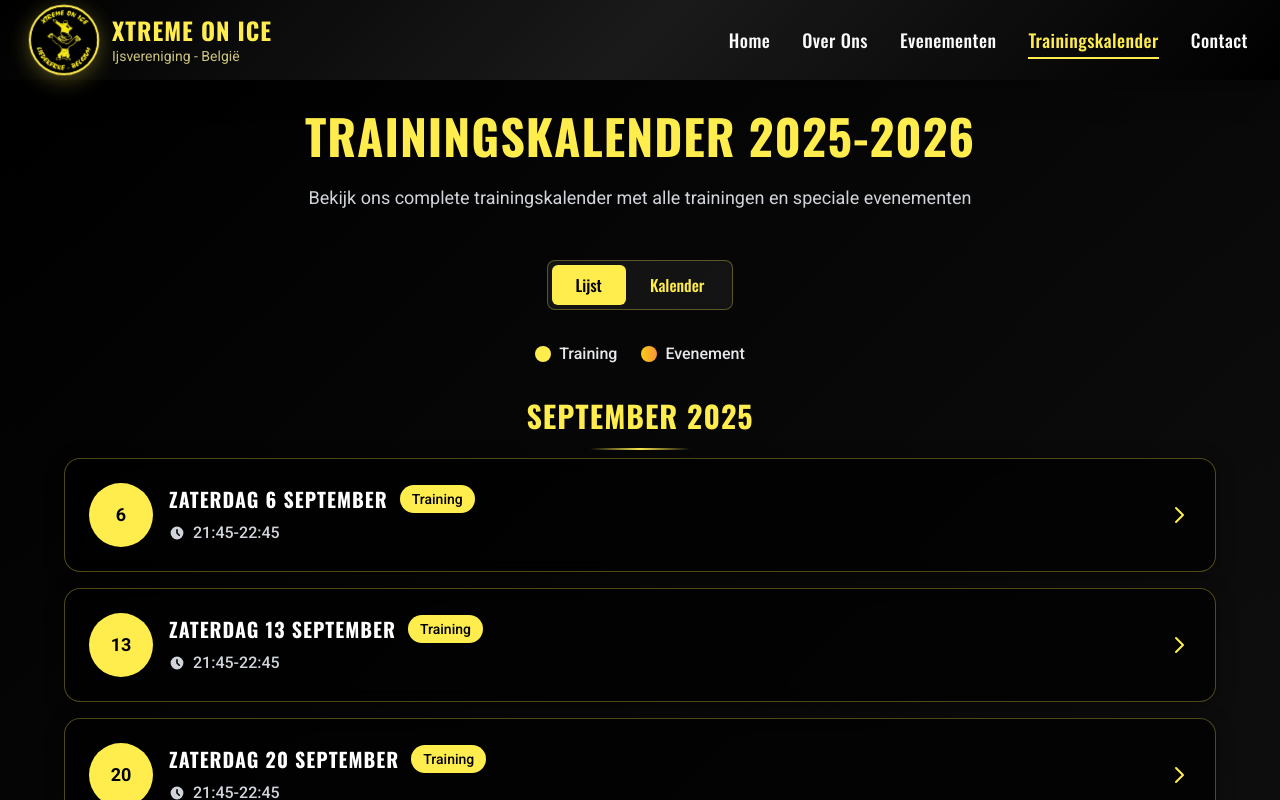
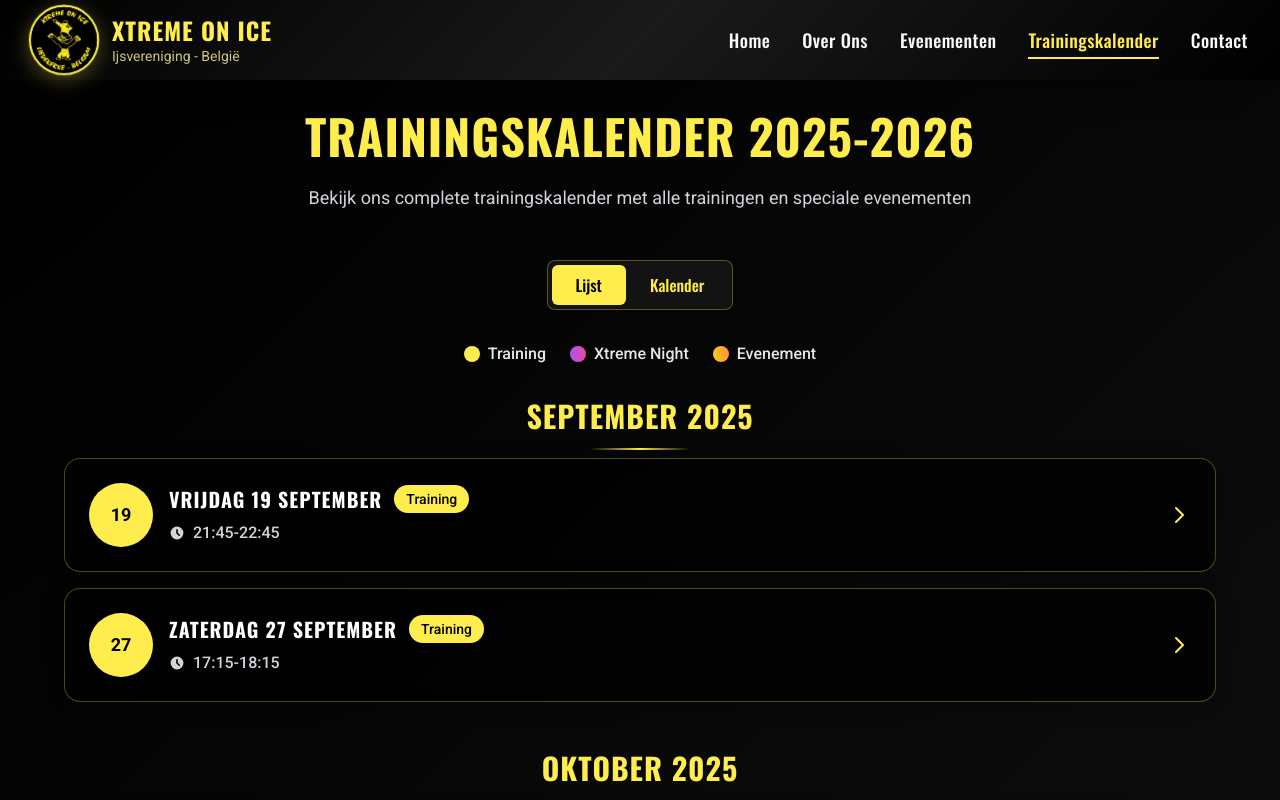
Before and after one commit to SBFUTURE/xtreme-website, a Vue app: page /trainingskalender in a window 1280 px wide. Shown: the top 800 px of the page. Built offline with nearby package versions, Linux system fonts and the light colour scheme.

Commit message:
updating schedule

```diff
--- a/src/assets/TrainingSchedules/training2025-2026.json
+++ b/src/assets/TrainingSchedules/training2025-2026.json
@@ -1,48 +1,53 @@
 [
-  { "date": "2025-09-06", "time": "21:45-22:45", "title": "Training", "note": "" },
-  { "date": "2025-09-13", "time": "21:45-22:45", "title": "Training", "note": "" },
-  { "date": "2025-09-20", "time": "21:45-22:45", "title": "Training", "note": "" },
-  { "date": "2025-09-27", "time": "21:45-22:45", "title": "Training", "note": "" },
+  { "date": "2025-09-19", "time": "21:45-22:45", "title": "Training", "note": "" },
+  { "date": "2025-09-27", "time": "17:15-18:15", "title": "Training", "note": "" },
 
-  { "date": "2025-10-04", "time": "19:15-20:15", "title": "Evenement", "note": "Xtreme Night" },
-  { "date": "2025-10-11", "time": "19:15-20:15", "title": "Training", "note": "" },
-  { "date": "2025-10-18", "time": "19:15-20:15", "title": "Training", "note": "" },
+  { "date": "2025-10-02", "time": "19:15-20:15", "title": "Training", "note": "" },
+  { "date": "2025-10-03", "time": "21:45-22:45", "title": "Training", "note": "" },
+  { "date": "2025-10-11", "time": "17:15-18:15", "title": "Evenement", "note": "Heist" },
+  { "date": "2025-10-16", "time": "19:15-20:15", "title": "Training", "note": "" },
+  { "date": "2025-10-17", "time": "21:45-22:45", "title": "Training", "note": "" },
+  { "date": "2025-10-25", "time": "17:15-18:15", "title": "Training", "note": "" },
+  { "date": "2025-10-30", "time": "19:15-20:15", "title": "Training", "note": "" },
+  { "date": "2025-10-31", "time": "21:45-22:45", "title": "Training", "note": "" },
 
-  { "date": "2025-11-01", "time": "19:15-20:15", "title": "Training", "note": "" },
-  { "date": "2025-11-08", "time": "19:15-20:15", "title": "Training", "note": "" },
-  { "date": "2025-11-15", "time": "19:15-20:15", "title": "Training", "note": "" },
-  { "date": "2025-11-22", "time": "19:15-20:15", "title": "Training", "note": "" },
-  { "date": "2025-11-29", "time": "19:15-20:15", "title": "Training", "note": "" },
+  { "date": "2025-11-08", "time": "17:15-18:15", "title": "Training", "note": "" },
+  { "date": "2025-11-22", "time": "17:15-18:15", "title": "Training", "note": "" },
+  { "date": "2025-11-27", "time": "19:15-20:15", "title": "Training", "note": "" },
+  { "date": "2025-11-28", "time": "21:45-22:45", "title": "Training", "note": "" },
 
-  { "date": "2025-12-06", "time": "19:15-20:15", "title": "Training", "note": "" },
-  { "date": "2025-12-20", "time": "19:15-20:15", "title": "Training", "note": "" },
+  { "date": "2025-12-06", "time": "17:15-18:15", "title": "Training", "note": "" },
+  { "date": "2025-12-11", "time": "19:15-20:15", "title": "Training", "note": "" },
+  { "date": "2025-12-12", "time": "21:45-22:45", "title": "Training", "note": "" },
 
-  { "date": "2026-01-03", "time": "21:45-22:45", "title": "Training", "note": "" },
-  { "date": "2026-01-10", "time": "21:45-22:45", "title": "Training", "note": "" },
-  { "date": "2026-01-17", "time": "21:45-22:45", "title": "Training", "note": "" },
-  { "date": "2026-01-24", "time": "21:45-22:45", "title": "Training", "note": "" },
-  { "date": "2026-01-31", "time": "21:45-22:45", "title": "Training", "note": "" },
+  { "date": "2026-01-08", "time": "19:15-20:15", "title": "Training", "note": "" },
+  { "date": "2026-01-09", "time": "21:45-22:45", "title": "Training", "note": "" },
+  { "date": "2026-01-17", "time": "17:30-18:30", "title": "Training", "note": "" },
+  { "date": "2026-01-22", "time": "19:15-20:15", "title": "Training", "note": "" },
+  { "date": "2026-01-23", "time": "21:45-22:45", "title": "Training", "note": "" },
+  { "date": "2026-01-31", "time": "17:30-18:30", "title": "Training", "note": "" },
 
-  { "date": "2026-02-07", "time": "21:45-22:45", "title": "Training", "note": "" },
-  { "date": "2026-02-14", "time": "17:30-18:30", "title": "Evenement", "note": "Heist" },
-  { "date": "2026-02-21", "time": "21:45-22:45", "title": "Training", "note": "" },
-  { "date": "2026-02-28", "time": "21:45-22:45", "title": "Training", "note": "" },
+  { "date": "2026-02-05", "time": "19:15-20:15", "title": "Training", "note": "" },
+  { "date": "2026-02-06", "time": "21:45-22:45", "title": "Training", "note": "" },
+  { "date": "2026-02-14", "time": "17:30-18:30", "title": "Training", "note": "" },
+  { "date": "2026-02-21", "time": "16:00-23:00", "title": "Xtreme Night", "note": "Schaatsbaan Liedekerke" },
+  { "date": "2026-02-28", "time": "17:30-18:30", "title": "Training", "note": "" },
 
-  { "date": "2026-03-07", "time": "21:45-22:45", "title": "Training", "note": "" },
-  { "date": "2026-03-14", "time": "21:45-22:45", "title": "Training", "note": "" },
-  { "date": "2026-03-21", "time": "21:45-22:45", "title": "Training", "note": "" },
-  { "date": "2026-03-28", "time": "21:45-22:45", "title": "Training", "note": "" },
+  { "date": "2026-03-05", "time": "19:15-20:15", "title": "Training", "note": "" },
+  { "date": "2026-03-06", "time": "21:45-22:45", "title": "Training", "note": "" },
+  { "date": "2026-03-14", "time": "17:15-18:15", "title": "Training", "note": "" },
+  { "date": "2026-03-19", "time": "19:15-20:15", "title": "Training", "note": "" },
+  { "date": "2026-03-20", "time": "21:45-22:45", "title": "Training", "note": "" },
+  { "date": "2026-03-28", "time": "17:15-18:15", "title": "Training", "note": "" },
 
-  { "date": "2026-04-04", "time": "21:45-22:45", "title": "Training", "note": "" },
-  { "date": "2026-04-11", "time": "21:45-22:45", "title": "Training", "note": "" },
-  { "date": "2026-04-25", "time": "21:45-22:45", "title": "Training", "note": "" },
+  { "date": "2026-04-02", "time": "19:15-20:15", "title": "Training", "note": "" },
+  { "date": "2026-04-03", "time": "21:45-22:45", "title": "Training", "note": "" },
+  { "date": "2026-04-25", "time": "17:15-18:15", "title": "Training", "note": "" },
+  { "date": "2026-04-30", "time": "19:15-20:15", "title": "Training", "note": "" },
 
-  { "date": "2026-05-02", "time": "21:45-22:45", "title": "Training", "note": "" },
-  { "date": "2026-05-09", "time": "21:45-22:45", "title": "Training", "note": "" },
-  { "date": "2026-05-16", "time": "21:45-22:45", "title": "Training", "note": "" },
-  { "date": "2026-05-23", "time": "21:45-22:45", "title": "Training", "note": "" },
-  { "date": "2026-05-30", "time": "21:45-22:45", "title": "Training", "note": "" },
+  { "date": "2026-05-01", "time": "19:15-20:15", "title": "Training", "note": "" },
+  { "date": "2026-05-09", "time": "17:15-18:15", "title": "Training", "note": "" },
+  { "date": "2026-05-14", "time": "19:15-20:15", "title": "Training", "note": "" },
+  { "date": "2026-05-15", "time": "21:45-22:45", "title": "Training", "note": "" }
 
-  { "date": "2026-06-13", "time": "19:15-20:15", "title": "Evenement", "note": "Xtreme Night / Heist" },
-  { "date": "2026-06-20", "time": "21:45-22:45", "title": "Training", "note": "Reguliere training" }
 ]
--- a/src/components/training/CalendarDay.vue
+++ b/src/components/training/CalendarDay.vue
@@ -18,13 +18,11 @@
            :key="training.date"
            :class="[
              'text-xs px-1 py-0.5 rounded text-black font-medium truncate',
-             training.title === 'Evenement'
-               ? 'bg-gradient-to-r from-yellow-400 to-orange-400'
-               : 'bg-xtreme-yellow'
+             getEventClass(training.title)
            ]"
            :title="`${training.title} - ${training.time}${training.note ? ' - ' + training.note : ''}`">
         {{ training.time.split('-')[0] }}
-        {{ training.title === 'Evenement' ? '🎉' : '⛸️' }}
+        {{ getEventIcon(training.title) }}
       </div>
     </div>
   </div>
@@ -45,9 +43,33 @@
   setup() {
     const { isToday, isPastDay } = useCalendarHelpers()
 
+    const getEventClass = (title) => {
+      switch (title) {
+        case 'Xtreme Night':
+          return 'bg-gradient-to-r from-purple-500 to-pink-500 text-white'
+        case 'Evenement':
+          return 'bg-gradient-to-r from-yellow-400 to-orange-400'
+        default:
+          return 'bg-xtreme-yellow'
+      }
+    }
+
+    const getEventIcon = (title) => {
+      switch (title) {
+        case 'Xtreme Night':
+          return '🌟'
+        case 'Evenement':
+          return '🎉'
+        default:
+          return '⛸️'
+      }
+    }
+
     return {
       isToday,
-      isPastDay
+      isPastDay,
+      getEventClass,
+      getEventIcon
     }
   }
 }
--- a/src/components/training/TrainingCard.vue
+++ b/src/components/training/TrainingCard.vue
@@ -2,7 +2,7 @@
     <div
       :class="[
         'training-card group cursor-pointer transition-all duration-300 hover:scale-105',
-      training.title === 'Evenement' ? 'event-card' : 'regular-card'
+        getCardClass(training.title)
       ]"
     >
       <div class="flex items-center justify-between p-6">
@@ -10,9 +10,7 @@
           <!-- Date Circle -->
           <div :class="[
             'w-16 h-16 rounded-full flex items-center justify-center font-bold text-lg',
-          training.title === 'Evenement'
-            ? 'bg-gradient-to-r from-yellow-400 to-orange-400 text-black'
-            : 'bg-xtreme-yellow text-black'
+            getDateCircleClass(training.title)
           ]">
             {{ formatDay(training.date) }}
           </div>
@@ -25,9 +23,7 @@
               </h4>
               <span :class="[
                 'px-3 py-1 rounded-full text-sm font-medium',
-              training.title === 'Evenement'
-                ? 'bg-gradient-to-r from-yellow-400 to-orange-400 text-black'
-                : 'bg-xtreme-yellow text-black'
+                getBadgeClass(training.title)
               ]">
                 {{ training.title }}
               </span>
@@ -77,9 +73,45 @@
   setup() {
     const { formatDate, formatDay } = useTrainingUtils()
 
+    const getCardClass = (title) => {
+      switch (title) {
+        case 'Xtreme Night':
+          return 'xtreme-night-card'
+        case 'Evenement':
+          return 'event-card'
+        default:
+          return 'regular-card'
+      }
+    }
+
+    const getDateCircleClass = (title) => {
+      switch (title) {
+        case 'Xtreme Night':
+          return 'bg-gradient-to-r from-purple-500 to-pink-500 text-white shadow-lg'
+        case 'Evenement':
+          return 'bg-gradient-to-r from-yellow-400 to-orange-400 text-black'
+        default:
+          return 'bg-xtreme-yellow text-black'
+      }
+    }
+
+    const getBadgeClass = (title) => {
+      switch (title) {
+        case 'Xtreme Night':
+          return 'bg-gradient-to-r from-purple-500 to-pink-500 text-white shadow-lg'
+        case 'Evenement':
+          return 'bg-gradient-to-r from-yellow-400 to-orange-400 text-black'
+        default:
+          return 'bg-xtreme-yellow text-black'
+      }
+    }
+
     return {
       formatDate,
-      formatDay
+      formatDay,
+      getCardClass,
+      getDateCircleClass,
+      getBadgeClass
     }
   }
 }
@@ -113,10 +145,57 @@
   background: linear-gradient(135deg, rgba(255, 237, 78, 0.15) 0%, rgba(255, 193, 7, 0.15) 100%);
 }
 
+.xtreme-night-card {
+  background: linear-gradient(135deg, rgba(147, 51, 234, 0.1) 0%, rgba(236, 72, 153, 0.1) 100%);
+  border: 2px solid rgba(147, 51, 234, 0.5);
+  border-radius: 1rem;
+  backdrop-filter: blur(8px);
+  box-shadow: 0 4px 20px rgba(147, 51, 234, 0.2);
+  position: relative;
+  overflow: hidden;
+}
+
+.xtreme-night-card::before {
+  content: '';
+  position: absolute;
+  top: -2px;
+  left: -2px;
+  right: -2px;
+  bottom: -2px;
+  background: linear-gradient(45deg, #9333ea, #ec4899, #9333ea);
+  border-radius: 1rem;
+  z-index: -1;
+  opacity: 0;
+  transition: opacity 0.3s ease;
+}
+
+.xtreme-night-card:hover::before {
+  opacity: 0.3;
+  animation: xtreme-glow 2s infinite alternate;
+}
+
+.xtreme-night-card:hover {
+  border-color: rgba(236, 72, 153, 0.8);
+  box-shadow: 0 8px 32px rgba(147, 51, 234, 0.4);
+  background: linear-gradient(135deg, rgba(147, 51, 234, 0.15) 0%, rgba(236, 72, 153, 0.15) 100%);
+  transform: translateY(-2px);
+}
+
 /* Ice skating themed animations */
 @keyframes ice-shimmer {
   0%, 100% { opacity: 0.5; }
   50% { opacity: 1; }
+}
+
+@keyframes xtreme-glow {
+  0% {
+    opacity: 0.2;
+    transform: rotate(0deg);
+  }
+  100% {
+    opacity: 0.4;
+    transform: rotate(1deg);
+  }
 }
 
 .training-card::before {
--- a/src/components/training/TrainingLegend.vue
+++ b/src/components/training/TrainingLegend.vue
@@ -3,6 +3,10 @@
     <div class="flex items-center gap-2">
       <div class="w-4 h-4 bg-xtreme-yellow rounded-full"></div>
       <span class="text-gray-200 font-medium">Training</span>
+    </div>
+    <div class="flex items-center gap-2">
+      <div class="w-4 h-4 bg-gradient-to-r from-purple-500 to-pink-500 rounded-full"></div>
+      <span class="text-gray-200 font-medium">Xtreme Night</span>
     </div>
     <div class="flex items-center gap-2">
       <div class="w-4 h-4 bg-gradient-to-r from-yellow-400 to-orange-400 rounded-full"></div>
```
Lines whose indentation alone changed are shown as unchanged.
